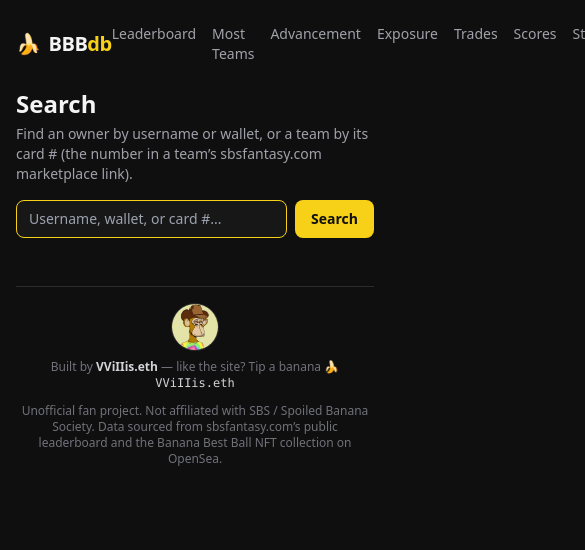
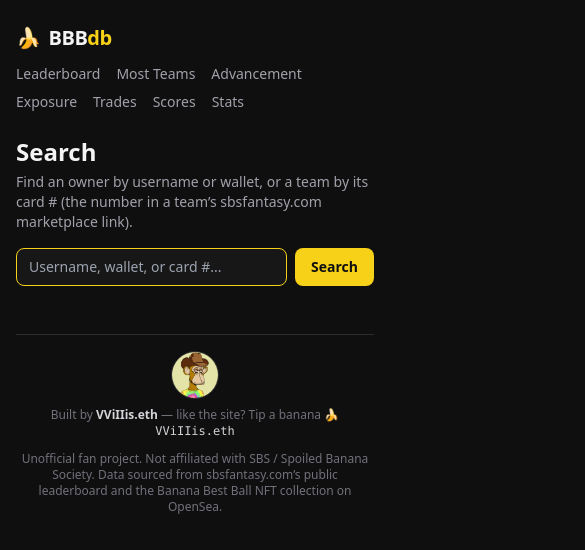
Before and after one commit to VViIIis/BBBdb, a Next.js app: page /search in a window 390 px wide. Shown: the top 550 px of the page, 585 px wide, since content can reach past the window. Built offline with nearby package versions, Linux system fonts and the light colour scheme.

Commit message:
Fix mobile header: stack logo/nav and let nav wrap

```diff
--- a/src/app/layout.tsx
+++ b/src/app/layout.tsx
@@ -13,14 +13,19 @@ export default function RootLayout({ children }: { children: React.ReactNode })
     <html lang="en">
       <body>
         <div className="mx-auto max-w-5xl px-4 py-6">
-          <header className="mb-6 flex items-center justify-between">
+          {/* Stacks logo-over-nav on narrow screens (sm:flex-row restores the
+              single-row layout once there's room) — with 7 nav links, forcing
+              everything onto one row alongside the logo is what was causing
+              the tabs to overlap/get clipped on mobile. flex-wrap lets the
+              nav break onto a second line instead of overflowing. */}
+          <header className="mb-6 flex flex-col gap-3 sm:flex-row sm:items-center sm:justify-between">
             <a href="/" className="flex items-center gap-2 text-xl font-extrabold tracking-tight">
               <span aria-hidden>🍌</span>
               <span>
                 BBB<span className="text-banana-400">db</span>
               </span>
             </a>
-            <nav className="flex gap-4 text-sm text-zinc-400">
+            <nav className="flex flex-wrap gap-x-4 gap-y-2 text-sm text-zinc-400">
               <a href="/" className="hover:text-banana-400">
                 Leaderboard
               </a>
```
